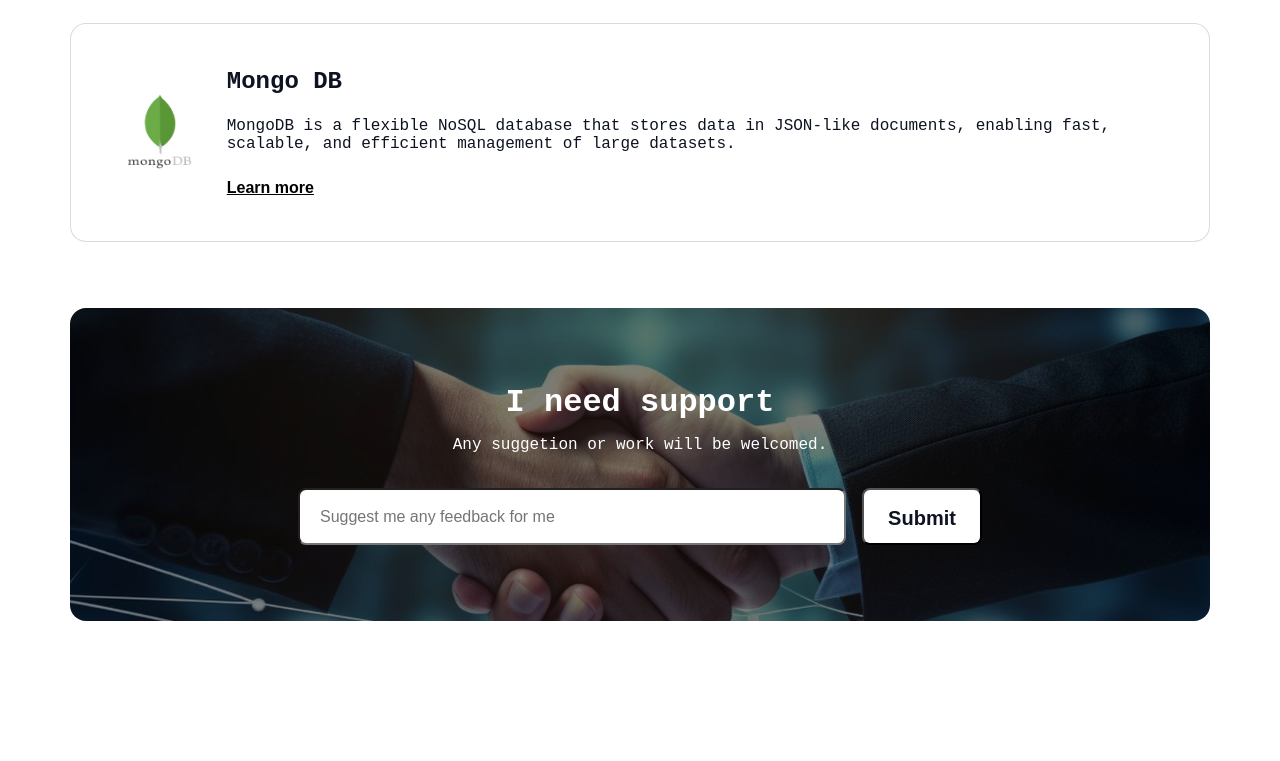
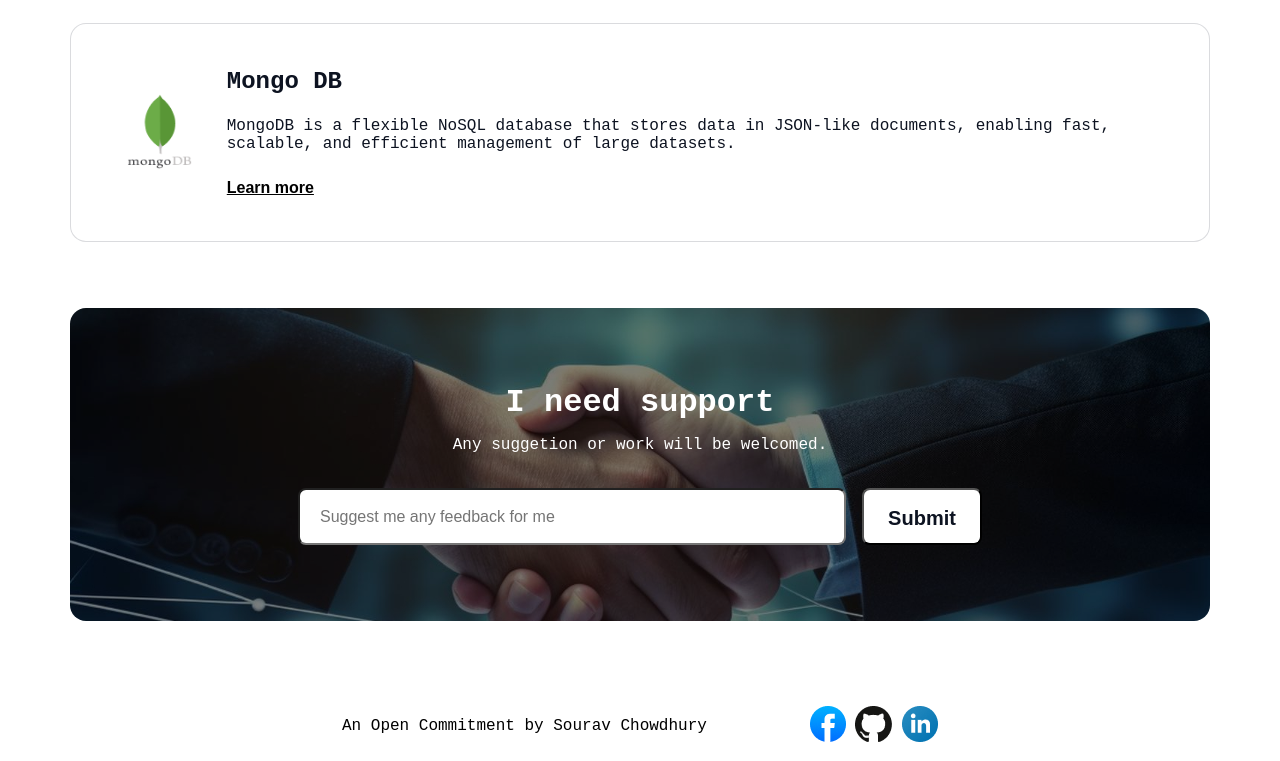
Before and after one commit to sourav-cse-dev/web-developer, a plain HTML site: page index.html in a window 1280 px wide. Shown: the part 4438-5199 px from the top of the page. Before the commit the page ends 5129 px from the top, so only its background shows below. Drawn offline with Linux system fonts and the light colour scheme; a web font is replaced by a local one.

Commit message:
footer section completed

```diff
--- a/index.html
+++ b/index.html
@@ -201,9 +201,16 @@
 
     </main>
 
-    <footer>
-
+    <!-- footer section starts here -->
+    <footer id="footer" class="end">
+        <p>An Open Commitment by Sourav Chowdhury</p>
+        <div class="social-media">
+            <a href="#"><img src="./assets/facebook.png" alt="Facebook" /></a>
+            <a href="#"><img src="./assets/github.png" alt="Github" /></a>
+            <a href="#"><img src="./assets/linkedin-icon 1.png" alt="LinkedIn" /></a>
+        </div>
     </footer>
+    <!-- footer section ends here -->
 </body>
 
 </html>
--- a/style.css
+++ b/style.css
@@ -458,3 +458,21 @@ iframe {
   font-weight: 600;
 }
 /* suggetion section styles ends here */
+
+/* footer section style starts here */
+.end {
+  width: 70%;
+  height: 70px;
+  padding: 32px 150px;
+  margin: 0 auto;
+  display: flex;
+  justify-content: space-between;
+  align-items: center;
+  flex-direction: row;
+}
+
+.social-media a img:hover {
+  cursor: pointer;
+  transform: scale(1.2);
+}
+/* footer section style ends here */
```
